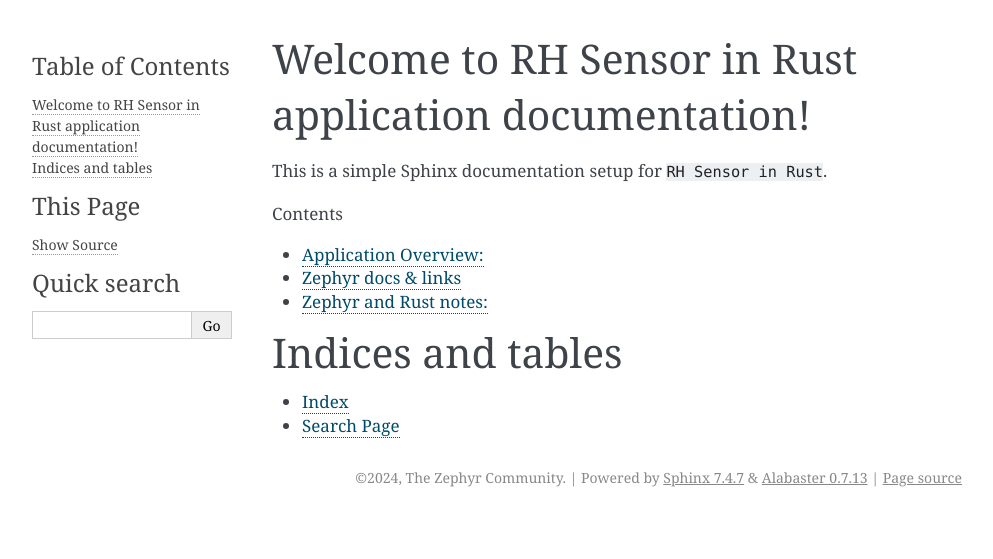
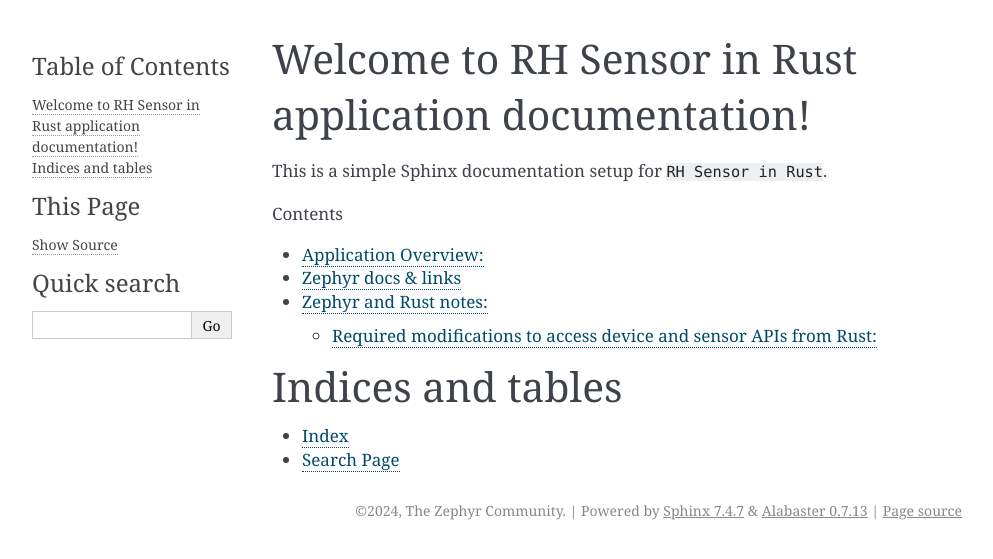
Before and after one commit to Dooleweerdt/rh_sensor, a Sphinx documentation site: the page built from doc/index.rst, in a window 1280 px wide. Shown: the top 559 px of the page, without its empty margins (148-1141 px from the left). Built offline with Sphinx 7.4.7, drawn with Linux system fonts in a browser that asks for light colours.

Commit message:
Update docs with latest changes

```diff
--- a/doc/notes.rst
+++ b/doc/notes.rst
@@ -25,3 +25,29 @@
 .. code-block:: sh
 
     sudo apt install clang
+
+
+Required modifications to access device and sensor APIs from Rust:
+------------------------------------------------------------------------
+
+Make sure to enable the use of zephyr-sys in Cargo.toml the application (rh_sensor):
+.. code-block:: toml
+
+    [dependencies]
+    zephyr-sys = { version = "0.1.0", path = "../../modules/lang/rust/zephyr-sys" }
+
+
+Make sure to add sensor includes to zephyr-sys wrapper.h and build.rs:
+
+In wrapper.h add:
+.. code-block:: c
+
+    // Added by BDR to include sensor API
+    #include <zephyr/drivers/sensor.h>
+
+
+In build.rs add:
+.. code-block:: rust
+
+    .allowlist_function("sensor_.*")
+    .allowlist_item("SENSOR_.*")
```
